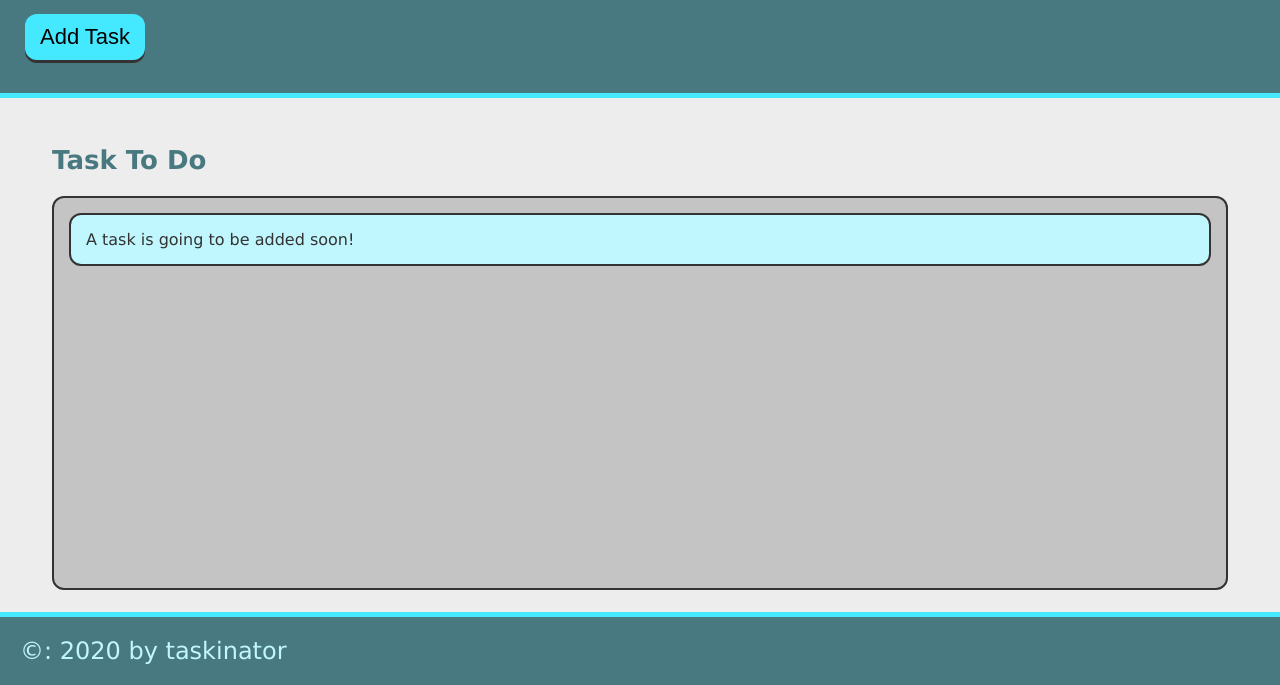
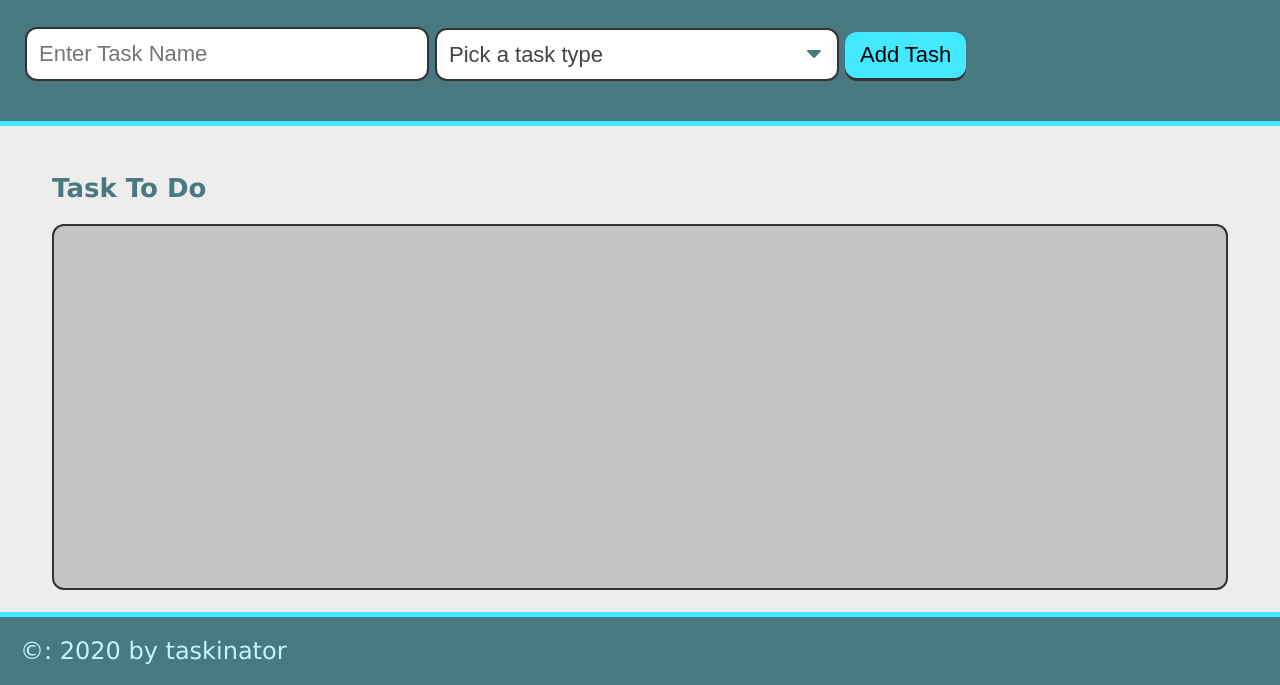
Before and after one commit to ghashe/taskinator, a plain HTML site: page project/index.html in a window 1280 px wide. Shown: the part 115-800 px from the top of the page. Drawn offline with Linux system fonts and the light colour scheme.

Commit message:
add task form

```diff
--- a/project/assets/js/script.js
+++ b/project/assets/js/script.js
@@ -4,7 +4,7 @@ var tasksToDoEl = document.querySelector("#tasks-to-do");
 var createTaskHandler = function () {
   listItemEl = document.createElement("li");
   listItemEl.className = "task-item";
-  listItemEl.textContent = prompt("Please add your task");
+  listItemEl.textContent = document.getElementById("task-form");
   tasksToDoEl.appendChild(listItemEl);
 };
 
--- a/project/index.html
+++ b/project/index.html
@@ -11,14 +11,30 @@
     <header>
       <h1 class="page-title">Taskinator</h1>
       <p>Click the button below to add a new task!</p>
-      <button class="btn" id="save-task">Add Task</button>
+
+      <form id="task-form">
+        <div class="form-group">
+          <input type="text" name="task-name" placeholder="Enter Task Name" />
+        </div>
+
+        <div class="form-group">
+          <select name="task-type" class="select-dropdown">
+            <option value="" disabled selected>Pick a task type</option>
+            <option value="Print">Print</option>
+            <option value="Web">Web</option>
+            <option value="Mobile">Mobile</option>
+          </select>
+        </div>
+
+        <div class="form-group">
+          <button class="btn" id="save-task" type="submit">Add Tash</button>
+        </div>
+      </form>
     </header>
     <main class="page-content">
       <section class="task-list-wrapper">
         <h2 class="list-title">Task To Do</h2>
-        <ul class="task-list" id="tasks-to-do">
-          <li class="task-item">A task is going to be added soon!</li>
-        </ul>
+        <ul class="task-list" id="tasks-to-do"></ul>
       </section>
     </main>
     <footer>&copy: 2020 by taskinator</footer>
```
